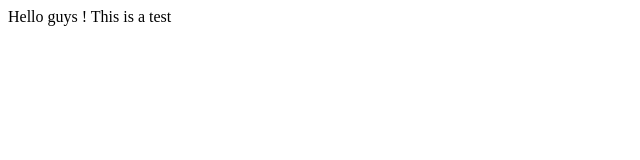
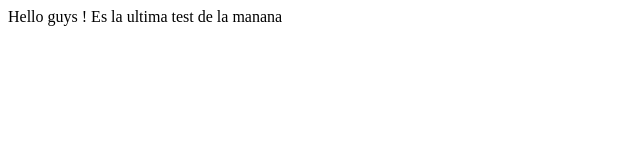
Before and after one commit to devAlexandre93/GoSecuri, a plain HTML site: page Html/index.html in a window 1280 px wide. Shown: the whole page, without its empty margins (0-640 px from the left). Drawn offline with Linux system fonts and the light colour scheme.

Commit message:
Update Index

```diff
--- a/Html/index.html
+++ b/Html/index.html
@@ -8,7 +8,7 @@
 </head>
 
 <body>
-    Hello guys ! This is a test
+    Hello guys ! Es la ultima test de la manana
 </body>
 
 </html>
```
